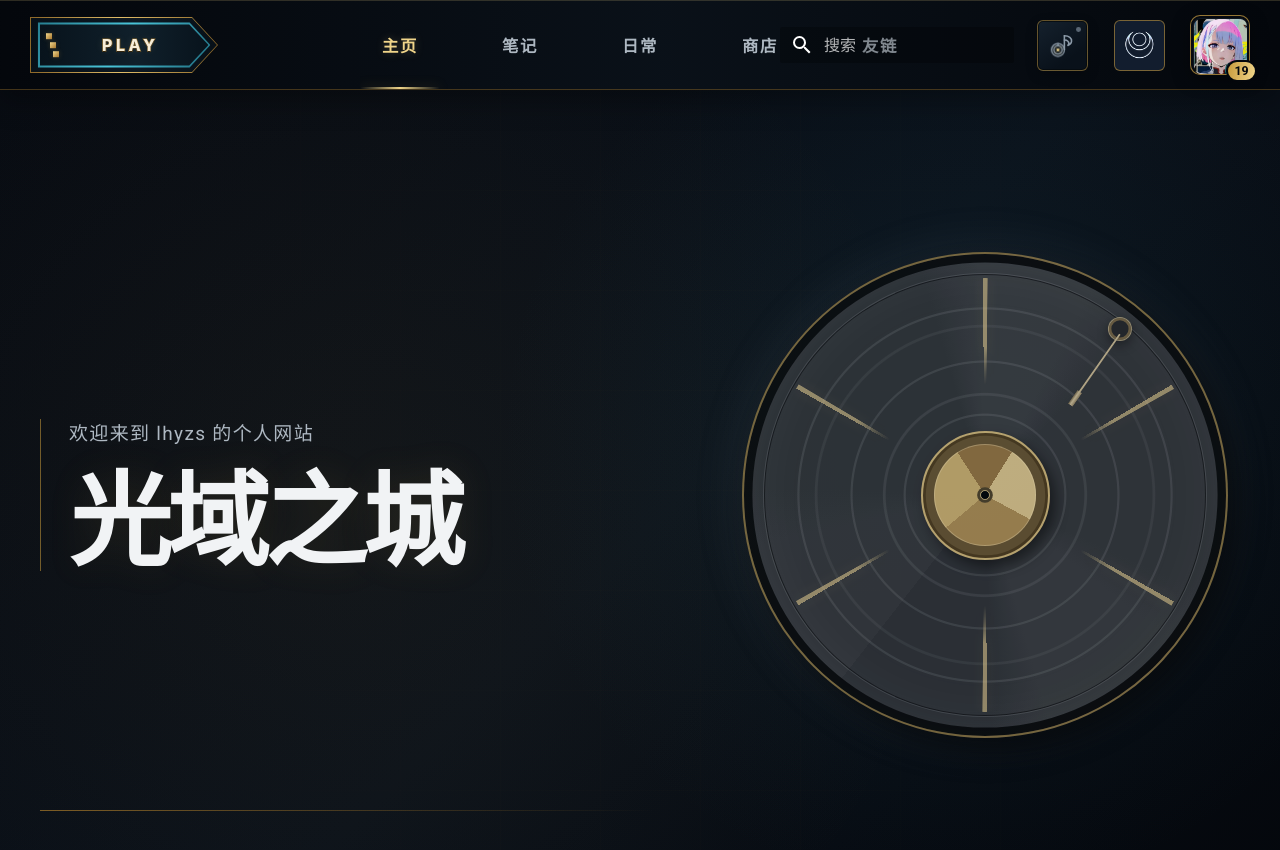
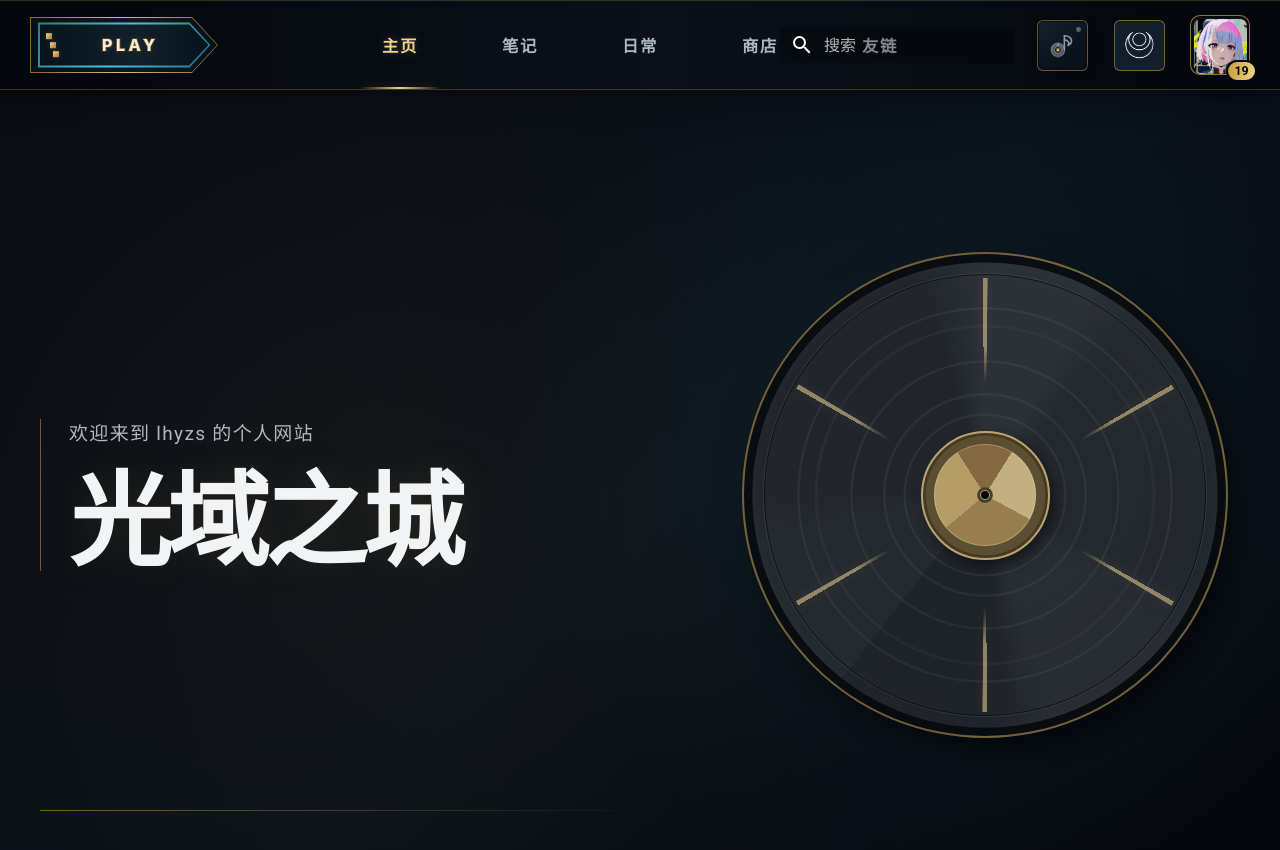
Before and after one commit to lhyzs-hub/lhyzs, an MkDocs documentation site: the page built from docs/index.md, in a window 1280 px wide and 900 px high. Shown: the top 850 px of the window. Built offline with MkDocs 1.6.1 and Material for MkDocs 9.7.7, drawn with Linux system fonts in a browser that asks for light colours; a script that is not in the unit is left out.

Commit message:
replace tonearm with flowing halo

```diff
--- a/docs/assets/stylesheets/theme-v2.css
+++ b/docs/assets/stylesheets/theme-v2.css
@@ -837,28 +837,29 @@
   justify-self: center;
   width: min(31rem, 38vw);
   aspect-ratio: 1;
-  overflow: hidden;
-  opacity: 0.88;
+  overflow: visible;
+  isolation: isolate;
+  opacity: 0.9;
   background:
-    radial-gradient(circle at 38% 30%, rgba(228, 231, 234, 0.12), transparent 0 43%),
-    radial-gradient(circle, transparent 0 29%, rgba(198, 203, 208, 0.11) 29.3% 29.8%, transparent 30.1%),
-    radial-gradient(circle, transparent 0 49%, rgba(198, 203, 208, 0.08) 49.3% 49.8%, transparent 50.1%),
+    radial-gradient(circle at 38% 30%, rgba(218, 223, 227, 0.07), transparent 0 43%),
+    radial-gradient(circle, transparent 0 29%, rgba(180, 187, 193, 0.08) 29.3% 29.8%, transparent 30.1%),
+    radial-gradient(circle, transparent 0 49%, rgba(180, 187, 193, 0.055) 49.3% 49.8%, transparent 50.1%),
     conic-gradient(
       from 218deg,
-      #363a3f 0 11%,
-      #32363b 15% 35%,
-      #3b3f44 39% 47%,
-      #34383d 51% 71%,
-      #393d42 75% 85%,
-      #30343a 89% 100%
+      #292d32 0 11%,
+      #25292e 15% 35%,
+      #30343a 39% 47%,
+      #282c31 51% 71%,
+      #2d3136 75% 85%,
+      #22262b 89% 100%
     );
   border: 2px solid rgba(213, 171, 76, 0.5);
   border-radius: 50%;
   box-shadow:
     inset 0 0 0 0.42rem rgba(8, 10, 13, 0.92),
-    inset 0 0 1.4rem rgba(224, 228, 232, 0.09),
+    inset 0 0 1.4rem rgba(211, 217, 222, 0.06),
     0.55rem 0.7rem 1.2rem rgba(0, 0, 0, 0.48),
-    0 0 3.4rem rgba(183, 190, 197, 0.1);
+    0 0 3.4rem rgba(70, 102, 113, 0.05);
   animation: lhyzs-vinyl-sync-spin 14s linear infinite;
   animation-play-state: paused;
 }
@@ -873,9 +874,9 @@
 
 .hero-home__sigil::before {
   inset: 4%;
-  background: repeating-radial-gradient(circle, transparent 0 8.2%, rgba(205, 210, 215, 0.13) 8.5% 8.9%, transparent 9.2% 17%);
-  border: 1px solid rgba(213, 218, 223, 0.16);
-  box-shadow: inset 0 0 0 1px rgba(10, 12, 15, 0.62), inset 0 0 2.4rem rgba(229, 232, 235, 0.04);
+  background: repeating-radial-gradient(circle, transparent 0 8.2%, rgba(185, 191, 197, 0.09) 8.5% 8.9%, transparent 9.2% 17%);
+  border: 1px solid rgba(197, 203, 208, 0.12);
+  box-shadow: inset 0 0 0 1px rgba(7, 9, 12, 0.7), inset 0 0 2.4rem rgba(220, 225, 229, 0.025);
 }
 
 .hero-home__sigil::after {
@@ -921,45 +922,27 @@
   transition: opacity 450ms ease;
 }
 
-.hero-home__sigil span:nth-child(5) {
-  inset: 0;
-  z-index: 7;
-  background: none;
-  box-shadow: none;
+.hero-home__vinyl-halo {
+  inset: -2.8%;
+  z-index: 6;
+  background: conic-gradient(
+    from 0deg,
+    transparent 0 8%,
+    rgba(41, 96, 116, 0.12) 17%,
+    rgba(74, 158, 181, 0.72) 27%,
+    rgba(49, 121, 143, 0.24) 36%,
+    transparent 48% 65%,
+    rgba(42, 101, 121, 0.1) 75%,
+    rgba(64, 143, 165, 0.42) 84%,
+    transparent 96% 100%
+  );
+  mask-image: radial-gradient(circle closest-side, transparent 0 86%, rgba(0, 0, 0, 0.3) 90%, #000 95% 100%);
+  filter: blur(0.58rem) drop-shadow(0 0 0.85rem rgba(50, 130, 154, 0.38));
+  opacity: 0;
   pointer-events: none;
-  transform-origin: 50% 50%;
-  animation: lhyzs-tonearm-counter-spin 14s linear infinite;
+  animation: lhyzs-vinyl-halo-flow 4.8s linear infinite;
   animation-play-state: paused;
-}
-
-.hero-home__sigil span:nth-child(5)::before,
-.hero-home__sigil span:nth-child(5)::after {
-  content: "";
-  position: absolute;
-}
-
-.hero-home__sigil span:nth-child(5)::before {
-  left: 78%;
-  top: 15.5%;
-  width: 5%;
-  aspect-ratio: 1;
-  transform: translate(-50%, -50%);
-  border: 1px solid rgba(220, 203, 157, 0.7);
-  border-radius: 50%;
-  background: #272a2e;
-  box-shadow: inset 0 0 0 0.12rem #756547, 0 0.2rem 0.55rem rgba(0, 0, 0, 0.4);
-}
-
-.hero-home__sigil span:nth-child(5)::after {
-  left: 78%;
-  top: 16.5%;
-  width: 1.2%;
-  height: 18%;
-  transform: translateX(-50%) rotate(35deg);
-  transform-origin: 50% 0;
-  clip-path: polygon(34% 0, 66% 0, 66% 81%, 100% 81%, 100% 100%, 0 100%, 0 81%, 34% 81%);
-  background: linear-gradient(90deg, #665a43, #d2c39e 45%, #85775b 100%);
-  filter: drop-shadow(0 0.16rem 0.25rem rgba(0, 0, 0, 0.48));
+  transition: opacity 500ms ease;
 }
 
 body.lhyzs-music-playing .hero-home__sigil,
@@ -968,7 +951,7 @@
 }
 
 body.lhyzs-music-playing .hero-home__sigil span:nth-child(4),
-body.lhyzs-music-playing .hero-home__sigil span:nth-child(5) {
+body.lhyzs-music-playing .hero-home__vinyl-halo {
   animation-play-state: running;
 }
 
@@ -976,6 +959,10 @@
   opacity: 0.72;
 }
 
+body.lhyzs-music-playing .hero-home__vinyl-halo {
+  opacity: 0.82;
+}
+
 @keyframes lhyzs-vinyl-sync-spin {
   to { transform: rotate(360deg); }
 }
@@ -984,12 +971,8 @@
   to { transform: rotate(360deg); }
 }
 
-@keyframes lhyzs-tonearm-counter-spin {
-  0% { transform: rotate(0deg); }
-  25% { transform: rotate(-90.7deg); }
-  50% { transform: rotate(-180deg); }
-  75% { transform: rotate(-269.3deg); }
-  100% { transform: rotate(-360deg); }
+@keyframes lhyzs-vinyl-halo-flow {
+  to { transform: rotate(360deg); }
 }
 
 .md-footer {
@@ -4030,7 +4013,7 @@
   .music-switch__record,
   .hero-home__sigil,
   .hero-home__sigil span:nth-child(4),
-  .hero-home__sigil span:nth-child(5) {
+  .hero-home__vinyl-halo {
     transition: none;
     animation: none !important;
   }
--- a/docs/index.md
+++ b/docs/index.md
@@ -8,7 +8,7 @@
     <span></span>
     <span></span>
     <span></span>
-    <span></span>
+    <span class="hero-home__vinyl-halo"></span>
   </div>
 </section>
 
--- a/docs/service-worker.js
+++ b/docs/service-worker.js
@@ -1,4 +1,4 @@
-const CACHE_VERSION = "lhyzs-site-v15";
+const CACHE_VERSION = "lhyzs-site-v16";
 const CACHE_NAME = `lhyzs-offline-${CACHE_VERSION}`;
 const SCOPE_URL = new URL(self.registration.scope);
 const OFFLINE_PAGE = new URL("404.html", SCOPE_URL).href;
```
